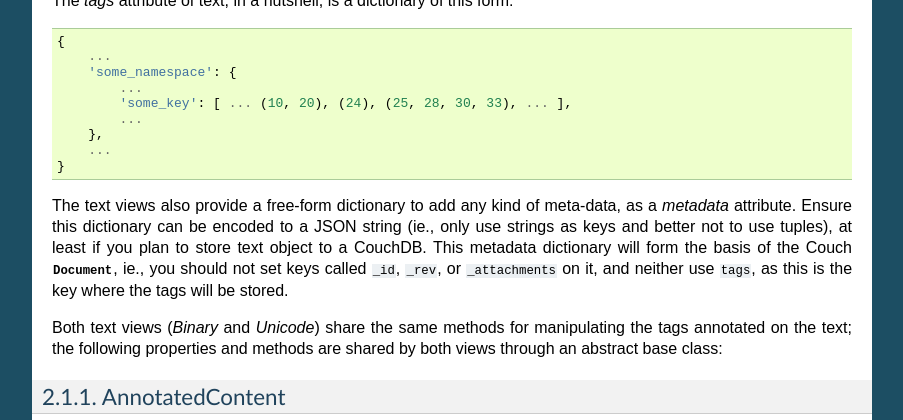
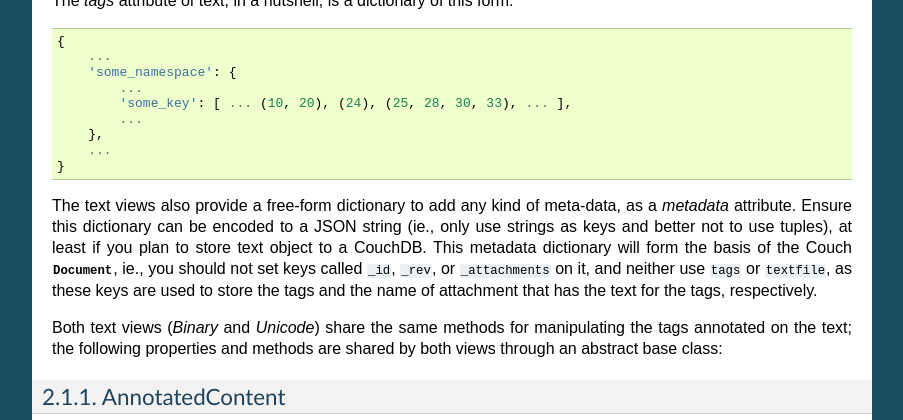
Before and after one commit to fnl/libfnl, a Sphinx documentation site: the page built from doc/nlp.rst, in a window 1280 px wide and 900 px high, scrolled down 1495 px, cut to the strip 0-420 px from the top of the window. Shown: the whole strip, without its empty margins (198-1101 px from the left). Built offline with Sphinx 7.4.7, drawn with Linux system fonts in a browser that asks for light colours; formulas are drawn with MathJax 3.

Commit message:
added textfile to list of "protected" tags in doc

```diff
--- a/doc/nlp.rst
+++ b/doc/nlp.rst
@@ -65,7 +65,7 @@ The *tags* attribute of text, in a nutshell, is a dictionary of this form::
         ...
     }
 
-The text views also provide a free-form dictionary to add any kind of meta-data, as a *metadata* attribute. Ensure this dictionary can be encoded to a JSON string (ie., only use strings as keys and better not to use tuples), at least if you plan to store text object to a CouchDB. This metadata dictionary will form the basis of the Couch :class:`.Document`, ie., you should not set keys called ``_id``, ``_rev``, or ``_attachments`` on it, and neither use ``tags``, as this is the key where the tags will be stored.
+The text views also provide a free-form dictionary to add any kind of meta-data, as a *metadata* attribute. Ensure this dictionary can be encoded to a JSON string (ie., only use strings as keys and better not to use tuples), at least if you plan to store text object to a CouchDB. This metadata dictionary will form the basis of the Couch :class:`.Document`, ie., you should not set keys called ``_id``, ``_rev``, or ``_attachments`` on it, and neither use ``tags`` or ``textfile``, as these keys are used to store the tags and the name of attachment that has the text for the tags, respectively.
 
 Both text views (`Binary` and `Unicode`) share the same methods for manipulating the tags annotated on the text; the following properties and methods are shared by both views through an abstract base class:
 
```
